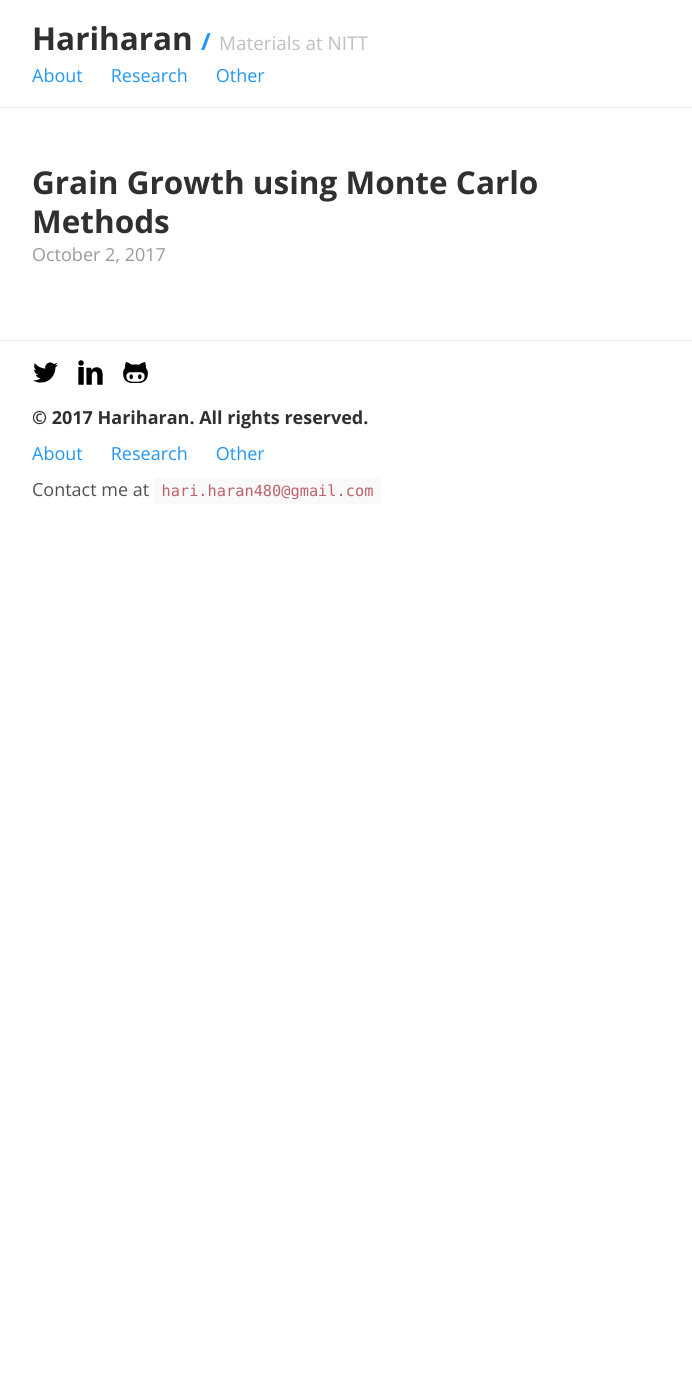
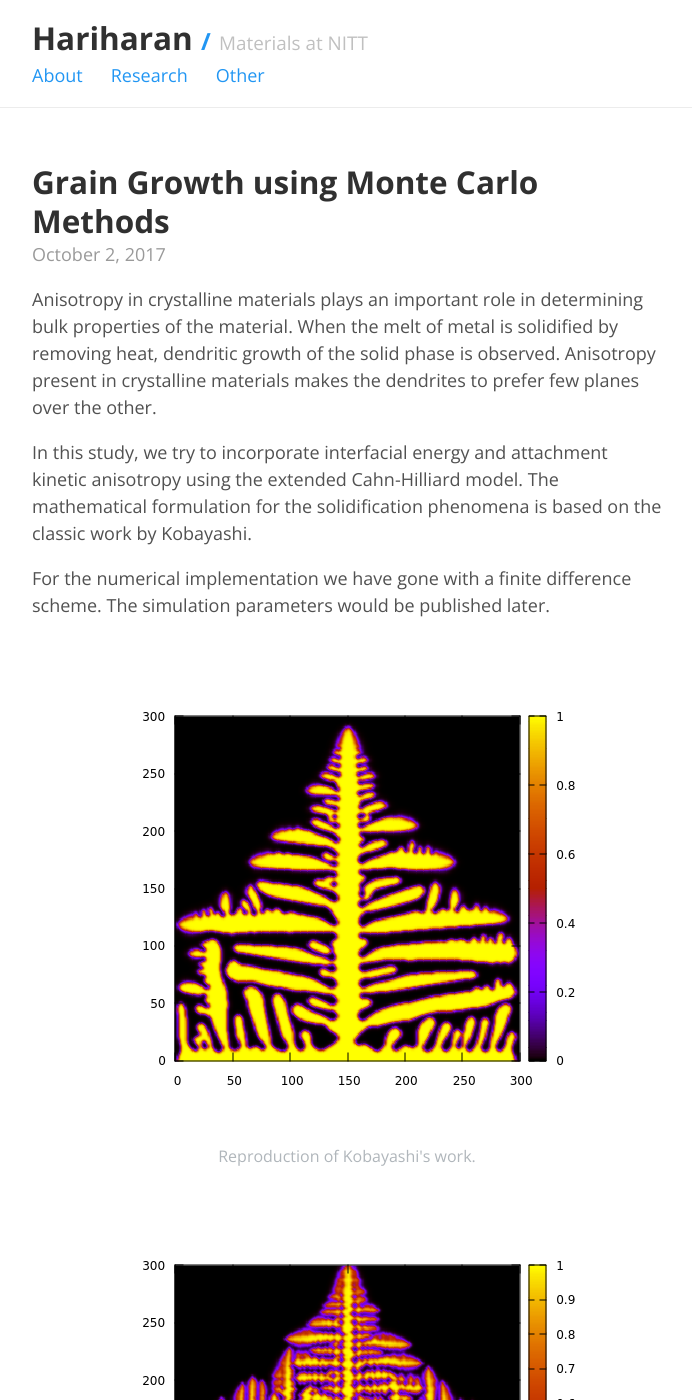
Before and after one commit to s-hariharan/s-hariharan.github.io, a Jekyll site: the page built from _posts/research/2017-10-02-anisotropy-solid.md, in a window 1280 px wide and 1400 px high. Shown: the whole window, without its empty margins (293-985 px from the left). Built offline with Jekyll 4.4.1, drawn with Linux system fonts in a browser that asks for light colours; some of the changed text lies outside the part shown.

Commit message:
anisotropy

```diff
--- a/_posts/research/2017-10-02-anisotropy-solid.md
+++ b/_posts/research/2017-10-02-anisotropy-solid.md
@@ -4,3 +4,28 @@ title: Grain Growth using Monte Carlo Methods
 categories: projects
 permalink: research/anisotropy-solid
 ---
+
+Anisotropy in crystalline materials plays an important role in determining bulk properties of the material. When the melt of metal is solidified by removing heat, dendritic growth of the solid phase is observed. Anisotropy present in crystalline materials makes the dendrites to prefer few planes over the other.
+
+In this study, we try to incorporate interfacial energy and attachment kinetic anisotropy using the extended Cahn-Hilliard model. The mathematical formulation for the solidification phenomena is based on the classic work by Kobayashi.
+
+For the numerical implementation we have gone with a finite difference scheme. The simulation parameters would be published later.
+
+
+<figure>
+  <img class="full" src="/images/research/anisotropy/kobayashi.png" alt="Kobayshi">
+  <figcaption>Reproduction of Kobayashi's work.</figcaption>
+</figure>
+
+
+<figure>
+  <img class="full" src="/images/research/anisotropy/unrotated.png" alt="Using extended CH model">
+  <figcaption>Resulting morphology using extended Cahn-Hilliard Model.</figcaption>
+</figure>
+
+Since anisotropy is being incorporated using higher order tensor fields (which lead to cubic anisotropy in this case), rotation of the field results in rotation of the preferred planes.
+
+<figure>
+  <img class="full" src="/images/research/anisotropy/rotated.png" alt="rotated">
+  <figcaption>Resulting morphology using extended Cahn-Hilliard Model when rotated by 45 degrees.</figcaption>
+</figure>
```
Also changed, not shown: images/research/anisotropy/kobayashi.png (added), images/research/anisotropy/rotated.png (added), images/research/anisotropy/unrotated.png (added), 1 other file.
